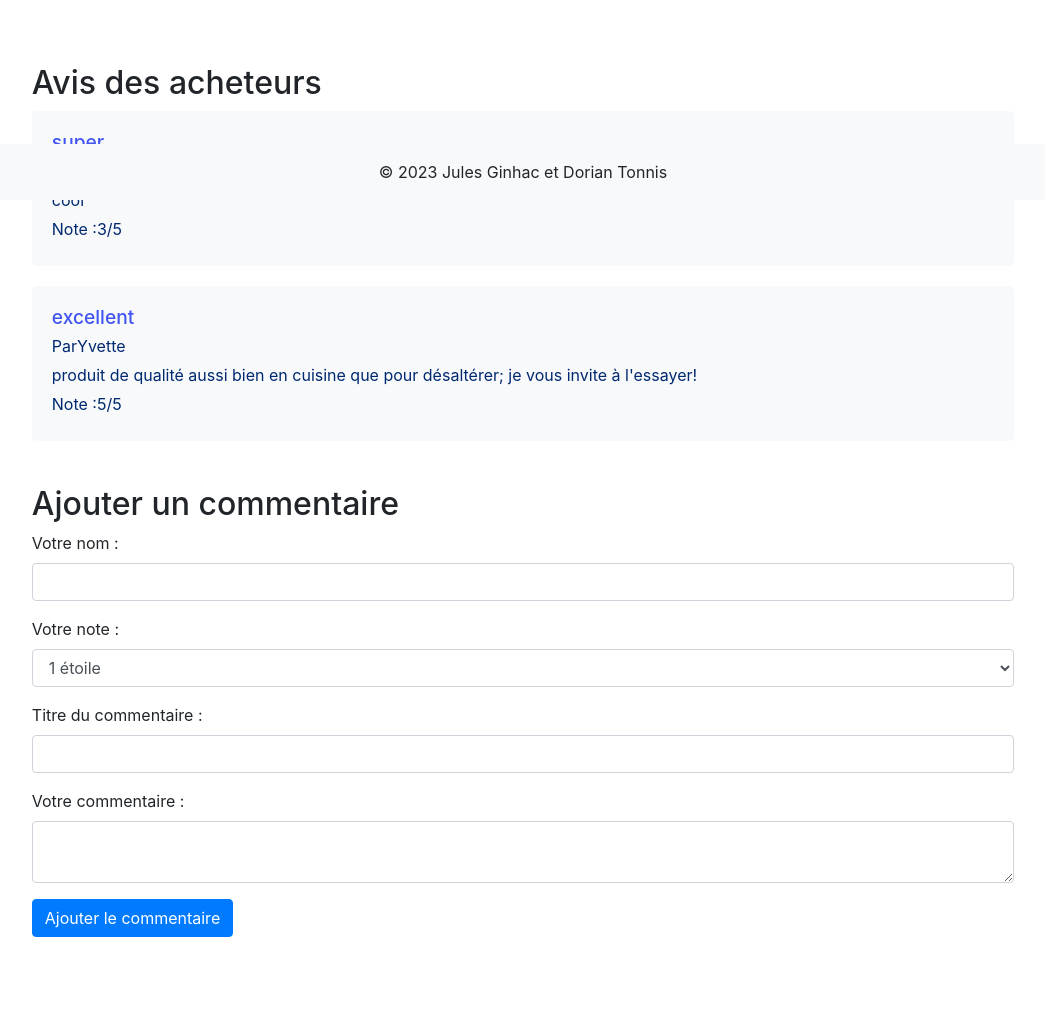
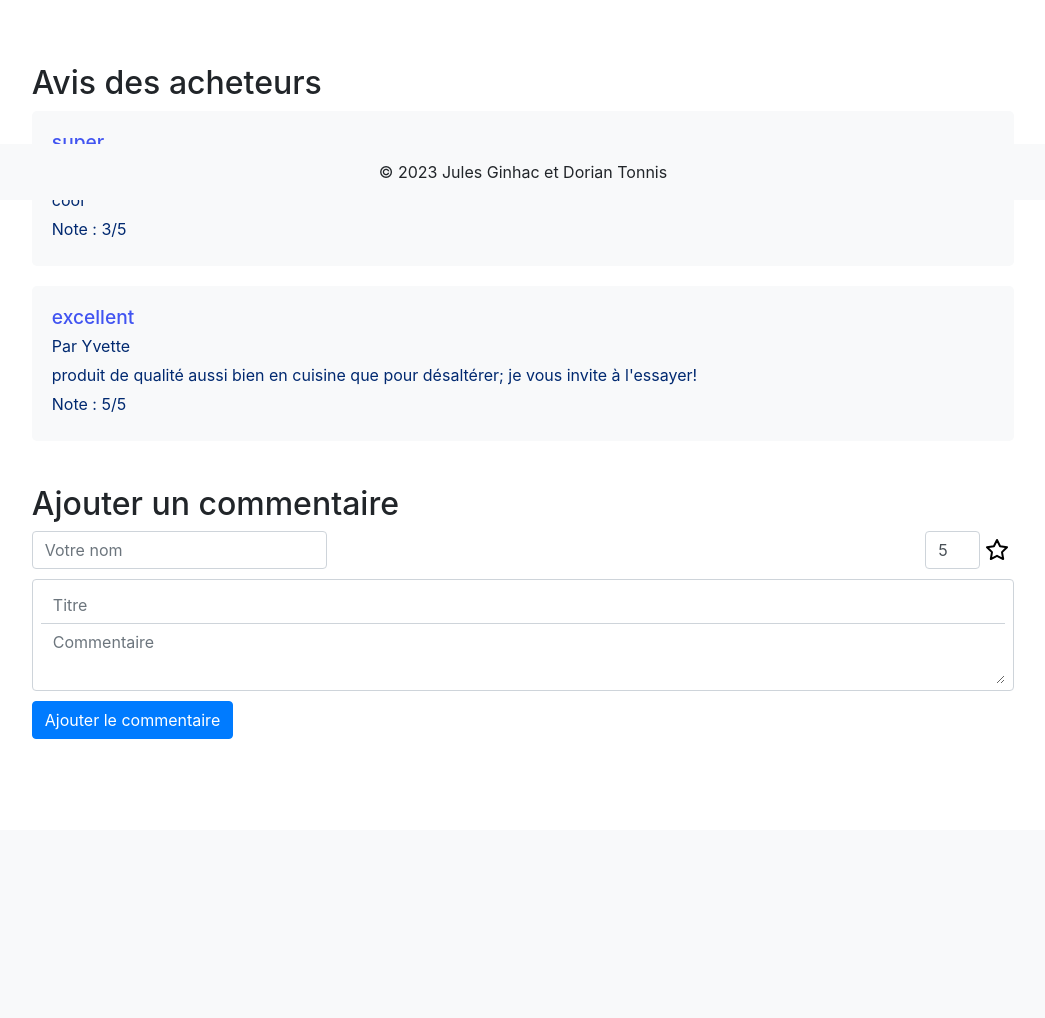
Before and after one commit to Dorian-T/ISIWeb4Shop, a PHP site: page /index.php?action=products&id=13 in a window 1280 px wide. Shown: the part 600-1618 px from the top of the page, without its empty margins (117-1162 px from the left). After the commit the page ends 1339 px from the top, so only its background shows below. Run offline with PHP 8.4, Linux system fonts and the light colour scheme; data comes from the database, SQL or seed files in the repository; some libraries are stand-ins or nearby versions.

Commit message:
css de l'ajout de commentaire

```diff
--- a/Style/productDetails.css
+++ b/Style/productDetails.css
@@ -86,3 +86,51 @@
     border-radius: 5px;
     text-align: center;
 }
+
+
+/* Reviews */
+
+.add-review form > * {
+    margin-bottom: 10px;
+}
+
+.add-review form > div:first-of-type {
+    display: flex;
+    justify-content: space-between;
+}
+
+.add-review form > div:first-of-type > input {
+    width: 30%;
+}
+
+.add-review form > div:first-of-type > div {
+    display: flex;
+}
+
+.add-review input[type="number"] {
+    width: 55px;
+}
+
+.add-review div.form-control {
+    height: auto;
+    padding: 0.375rem 0.5rem;
+}
+
+.add-review div.form-control input {
+    border: none;
+    border-bottom: 1px solid #ced4da;
+    border-radius: 0;
+}
+
+.add-review img {
+    margin: 0 5px;
+}
+
+.add-review div.form-control textarea {
+    border: none;
+}
+
+.add-review *:focus {
+    border-color: #ced4da;
+    box-shadow: none;
+}
--- a/view/productDetails.twig
+++ b/view/productDetails.twig
@@ -29,37 +29,26 @@
 		{% for review in reviews %}
 			<div class="review">
 				<h3>{{ review.title }}</h3>
-				<p>Par{{ review.name_user }}</p>
+				<p>Par {{ review.name_user }}</p>
 				<p>{{ review.description }}</p>
-				<p>Note :{{ review.stars }}/5</p>
+				<p>Note : {{ review.stars }}/5</p>
 			</div>
 		{% endfor %}
 
 		<div class="add-review mt-4">
 			<h2>Ajouter un commentaire</h2>
-			<form action="index.php?action=addReview" method="post">
+			<form method="post">
 				<input type="hidden" name="productId" value="{{ product.id }}">
-				<div class="form-group">
-					<label for="name">Votre nom :</label>
-					<input type="text" class="form-control" name="name" required>
+				<div>
+					<input type="text" class="form-control" name="name" placeholder="Votre nom" required>
+					<div>
+						<input type="number" class="form-control" value="5" name="stars" min="1" max="5" required>
+						<img src="assets/icon/star.svg" alt="étoile">
+					</div>
 				</div>
-				<div class="form-group">
-					<label for="stars">Votre note :</label>
-					<select class="form-control" name="stars" required>
-						<option value="1">1 étoile</option>
-						<option value="2">2 étoiles</option>
-						<option value="3">3 étoiles</option>
-						<option value="4">4 étoiles</option>
-						<option value="5">5 étoiles</option>
-					</select>
-				</div>
-				<div class="form-group">
-					<label for="title">Titre du commentaire :</label>
-					<input type="text" class="form-control" name="title" required>
-				</div>
-				<div class="form-group">
-					<label for="description">Votre commentaire :</label>
-					<textarea class="form-control" name="description" required></textarea>
+				<div class="form-control">
+					<input type="text" class="form-control" name="title" placeholder="Titre" required>
+					<textarea class="form-control" name="description" placeholder="Commentaire" required></textarea>
 				</div>
 				<button type="submit" class="btn btn-primary">Ajouter le commentaire</button>
 			</form>
```
Also changed, not shown: assets/icon/star.svg (added).
